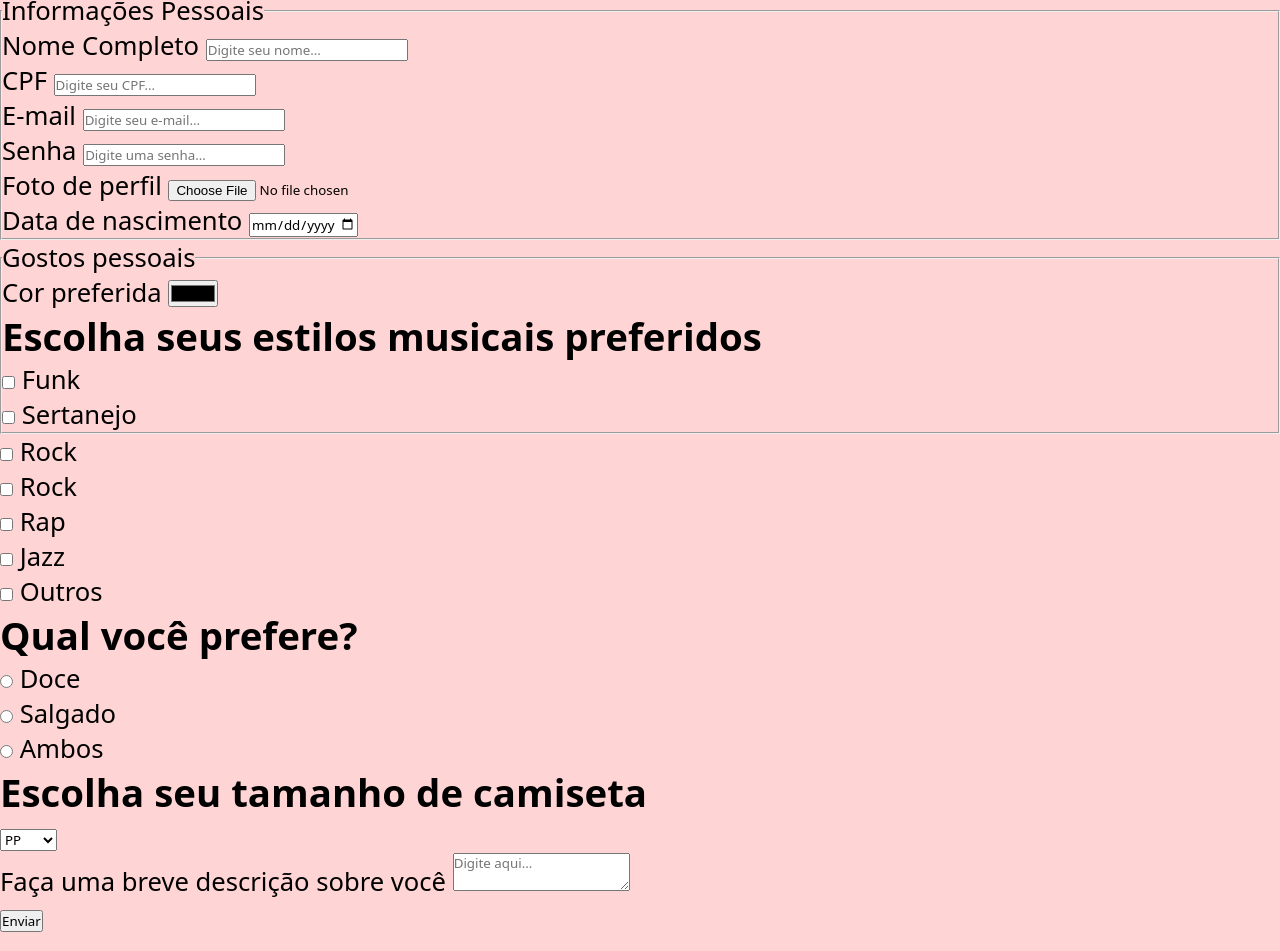
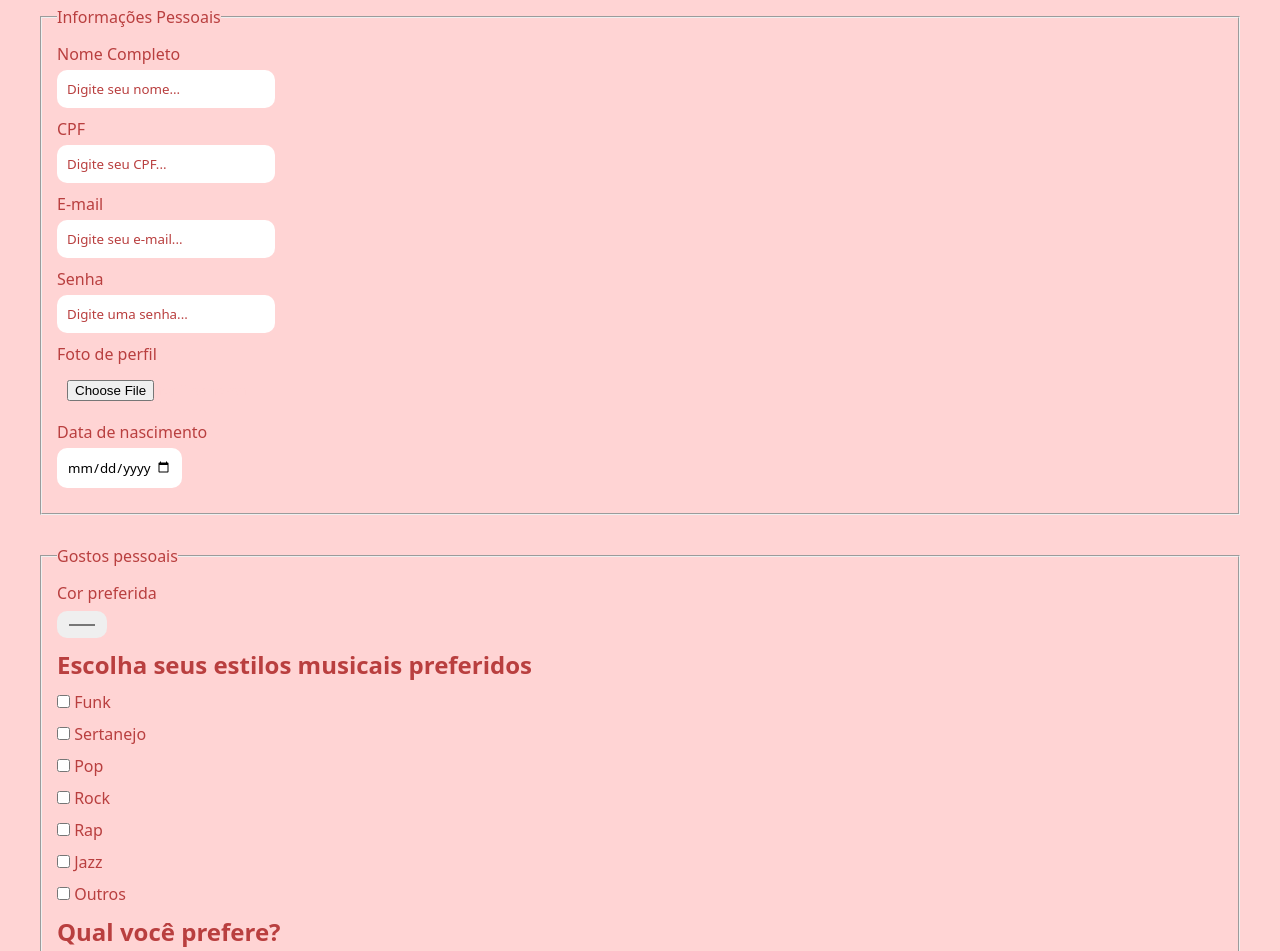
Before and after one commit to annzmtt/formulario, a plain HTML site: page index.html in a window 1280 px wide. Shown: the part 77-1028 px from the top of the page. Drawn offline with Linux system fonts and the light colour scheme.

Commit message:
ultimo commit

```diff
--- a/index.html
+++ b/index.html
@@ -57,15 +57,13 @@
                         <input type="checkbox" id="funk">
                         <label for="funk">Funk</label>
                     </div>
-                </div>
                     <div>
                         <input type="checkbox" id="sertanejo">
                         <label for="sertanejo">Sertanejo</label>
                     </div>
-                </div>
                     <div>
-                        <input type="checkbox" id="rock">
-                        <label for="rock">Rock</label>
+                        <input type="checkbox" id="Pop">
+                        <label for="Pop">Pop</label>
                     </div>
                     <div>
                         <input type="checkbox" id="rock">
--- a/style.css
+++ b/style.css
@@ -1,18 +1,92 @@
-*{
+* {
     margin: 0;
     padding: 0;
-    box-sizing:border-box ;
+    box-sizing: border-box;
     font-family: system-ui, -apple-system, BlinkMacSystemFont, 'Segoe UI', Roboto, Oxygen, Ubuntu, Cantarell, 'Open Sans', 'Helvetica Neue', sans-serif;
+}
 
-:root{
+:root {
     font-size: 62.5%;
 }
 
-body{
+body {
     font-size: 1.6rem;
     background: rgb(255, 212, 212);
+    color: rgb(185, 63, 63);
 }
 #page {
     max-width: 120rem;
     margin-inline: auto;
 }
+
+header {
+    padding-block: 2rem ;
+    text-align: center;
+}
+
+fieldset {
+    padding: 1.5rem;
+    margin-bottom: 3rem;
+}
+ label {
+    display: block;
+    margin-bottom: .5rem;
+ }
+  div {
+    margin-bottom: 1rem;
+  }
+  input {
+    padding: 1rem;
+    border-radius: 1rem;
+    border: none;
+  }
+
+  input:focus,
+  input:hover {
+    outline: 2px solid rgb(255, 212, 212);
+  }
+
+  input::placeholder {
+    color: rgb(185, 63, 63)
+  }
+
+  input[type=file] {
+    color: rgb(255, 212, 212);
+  }
+
+  input[type=checkbox],
+  input[type=radio] {
+    outline: none;
+  }
+  input + label {
+    display: inline;
+  }
+
+  h2 {
+    margin-bottom: 1rem;
+  }
+
+  select,
+  textarea {
+    padding: 1rem;
+    border-radius: 1rem;
+    resize: none;
+  }
+
+  button {
+    padding: 1rem 2rem;
+    margin-bottom: 2rem;
+    background: rgb(185, 63, 63);
+    border: none;
+    color: whitesmoke;
+    border-radius: 1rem;
+    font-weight: bold;
+    font-size: 2rem;
+
+  }
+
+  button:haver {
+    background-color: rgb(185, 63, 63);
+    cursor: pointer;
+    transition:ease-in-out ;
+  }
```
